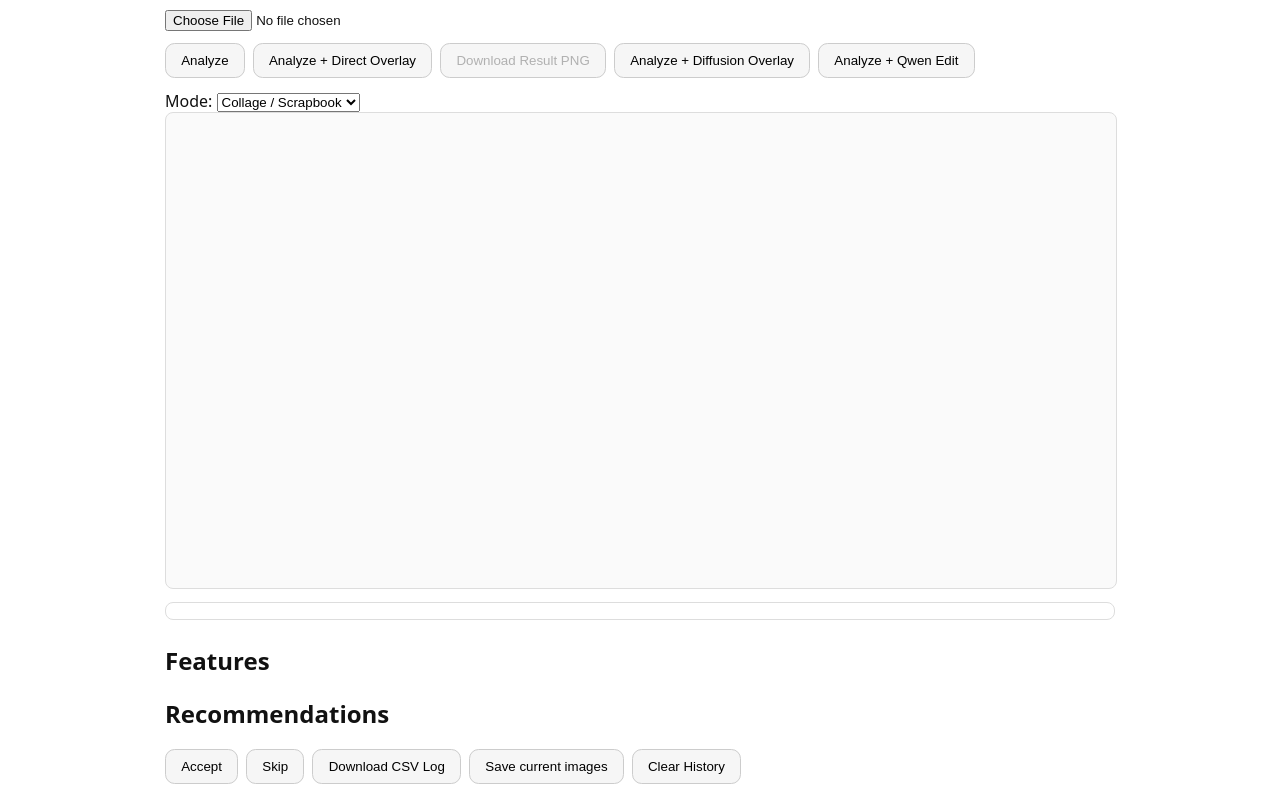
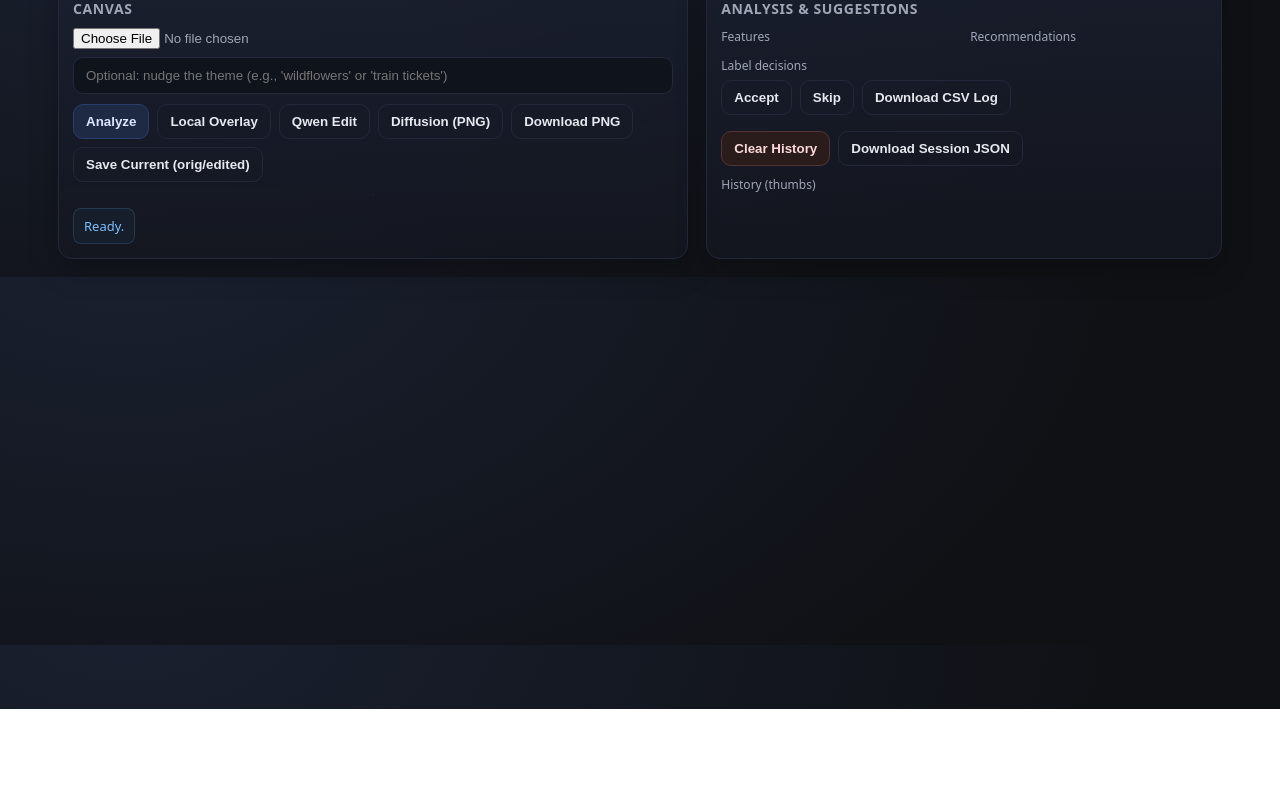
Before and after one commit to aubreycantrell/creative, a website: page index.html in a window 1280 px wide. Shown: the part 91-881 px from the top of the page. After the commit the page ends 800 px from the top, so only its background shows below. Drawn offline with Linux system fonts and the light colour scheme.

Commit message:
update html

```diff
--- a/index.html
+++ b/index.html
@@ -1,69 +1,211 @@
-<!DOCTYPE html>
+<!doctype html>
 <html lang="en">
 <head>
-  <meta charset="UTF-8" />
-  <title>Collage Recommender (Serverless)</title>
+  <meta charset="utf-8" />
+  <title>Serverless Collage Analyzer</title>
   <meta name="viewport" content="width=device-width, initial-scale=1" />
-  <link rel="icon" href="data:," />
-  <link rel="stylesheet" href="./assets/style.css" />
-  <script src="./assets/app.js" defer></script>
+  <style>
+    :root {
+      --bg: #0f1115;
+      --panel: #151823;
+      --text: #e6e8ef;
+      --muted: #a0a6b7;
+      --accent: #79c0ff;
+      --border: #23283a;
+    }
+    * { box-sizing: border-box; }
+    body {
+      margin: 0;
+      font-family: system-ui, -apple-system, Segoe UI, Roboto, Helvetica, Arial, "Apple Color Emoji", "Segoe UI Emoji";
+      background: radial-gradient(1000px 600px at 10% -10%, #1a2030, #0f1115);
+      color: var(--text);
+    }
+    header {
+      padding: 16px 20px;
+      border-bottom: 1px solid var(--border);
+      position: sticky;
+      top: 0;
+      background: rgba(15,17,21,0.85);
+      backdrop-filter: blur(6px);
+      z-index: 5;
+    }
+    header h1 {
+      margin: 0;
+      font-size: 18px;
+      letter-spacing: .3px;
+      font-weight: 600;
+    }
+    .container {
+      max-width: 1200px;
+      margin: 0 auto;
+      padding: 18px;
+      display: grid;
+      grid-template-columns: 1.1fr 0.9fr;
+      gap: 18px;
+    }
+    @media (max-width: 980px) {
+      .container { grid-template-columns: 1fr; }
+    }
+    .panel {
+      background: linear-gradient(180deg, rgba(26,31,47,0.8), rgba(20,23,33,0.7));
+      border: 1px solid var(--border);
+      border-radius: 14px;
+      padding: 14px;
+      box-shadow: 0 10px 30px rgba(0,0,0,0.25), inset 0 1px 0 rgba(255,255,255,0.04);
+    }
+    .panel h2 {
+      margin: 0 0 10px 0;
+      font-size: 14px;
+      color: var(--muted);
+      text-transform: uppercase;
+      letter-spacing: .6px;
+      font-weight: 700;
+    }
+    .controls { display: grid; gap: 10px; }
+    .row { display: flex; flex-wrap: wrap; gap: 8px; }
+    input[type="file"] { color: var(--muted); }
+    input[type="text"] {
+      width: 100%;
+      padding: 10px 12px;
+      border-radius: 10px;
+      border: 1px solid var(--border);
+      background: #0f131c;
+      color: var(--text);
+      outline: none;
+    }
+    button {
+      appearance: none;
+      border: 1px solid var(--border);
+      background: #161a27;
+      color: var(--text);
+      padding: 9px 12px;
+      border-radius: 10px;
+      cursor: pointer;
+      font-weight: 600;
+    }
+    button:hover { border-color: #2a3350; background: #1a1f30; }
+    button.primary { background: #1e2a44; border-color: #2a3e6c; color: #dce7ff; }
+    button.warn    { background: #2b1c1c; border-color: #523434; color: #ffd9d9; }
+    button.ghost   { background: transparent; }
+    .metrics { display: grid; grid-template-columns: 1fr 1fr; gap: 12px; }
+    .metrics ul { margin: 0; padding-left: 18px; }
+    .canvas-wrap figure { margin: 0; }
+    .canvas-wrap {
+      display: grid; gap: 10px;
+      justify-items: center;
+    }
+    canvas {
+      display: block;
+      max-width: 100%;
+      border-radius: 10px;
+      border: 1px solid var(--border);
+      background: #0b0e15;
+    }
+    figcaption#caption {
+      width: 100%;
+      max-width: min(100%, 1200px);
+      font-size: 13px;
+      color: var(--muted);
+      background: rgba(28,31,44,0.6);
+      border: 1px dashed var(--border);
+      padding: 10px 12px;
+      border-radius: 10px;
+      display: none; /* shown when caption text exists */
+    }
+    .status {
+      color: var(--accent);
+      font-size: 13px;
+      padding: 8px 10px;
+      border-radius: 8px;
+      background: rgba(31,57,80,0.2);
+      border: 1px solid rgba(90,160,220,0.2);
+    }
+    .history-grid {
+      display: grid;
+      grid-template-columns: repeat(auto-fill, minmax(120px, 1fr));
+      gap: 8px;
+    }
+    .history-grid img.thumb {
+      width: 100%; height: auto; display: block;
+      border-radius: 10px; border: 1px solid var(--border);
+      background: #0b0e15;
+    }
+    .kicker { color: var(--muted); font-size: 12px; }
+  </style>
 </head>
 <body>
+  <header>
+    <h1>Serverless Collage Analyzer</h1>
+  </header>
+
   <main class="container">
-    <h1>Collage Recommender</h1>
+    <!-- Left: Canvas + actions -->
+    <section class="panel">
+      <h2>Canvas</h2>
+      <div class="controls">
+        <div class="row">
+          <input id="fileInput" type="file" accept="image/*" />
+          <!-- optional hint field (safe if left empty) -->
+          <input id="themeHint" type="text" placeholder="Optional: nudge the theme (e.g., 'wildflowers' or 'train tickets')" />
+        </div>
 
-    <section class="uploader">
-      <input id="fileInput" type="file" accept="image/*" />
-      <div class="buttons">
-        <button id="analyzeBtn">Analyze</button>
-        <button id="directBtn" title="Places a synthetic collage patch">Analyze + Direct Overlay</button>
-        <button id="downloadPngBtn" disabled>Download Result PNG</button>
-        <!-- If you don't have a diffusion worker yet, hide this button in CSS or comment it out -->
-        <button id="diffuseBtn" class="btn btn-outline-primary">Analyze + Diffusion Overlay</button>
-        <button id="qwenBtn" class="btn btn-outline-secondary">Analyze + Qwen Edit</button>
+        <div class="row">
+          <button id="analyzeBtn" class="primary">Analyze</button>
+          <button id="directBtn">Local Overlay</button>
+          <button id="qwenBtn">Qwen Edit</button>
+          <button id="diffuseBtn">Diffusion (PNG)</button>
+          <button id="downloadPngBtn" class="ghost">Download PNG</button>
+          <button id="saveCurrentBtn" class="ghost">Save Current (orig/edited)</button>
+        </div>
       </div>
-      <label class="inline">
-        Mode:
-        <select id="modeSelect">
-          <option value="collage">Collage / Scrapbook</option>
-          <option value="drawing">Drawing / Illustration</option>
-          <option value="painting">Painting</option>
-          <option value="print">Photography / Print</option>
-          <option value="mixed">Mixed Media</option>
-        </select>
-      </label>
 
-      <div class="preview">
-        <canvas id="canvas" class="canvas"></canvas>
+      <div class="canvas-wrap" style="margin-top:12px;">
+        <figure>
+          <canvas id="canvas" width="0" height="0"></canvas>
+          <figcaption id="caption"></figcaption>
+        </figure>
       </div>
-      <figcaption id="caption" class="caption" style="
-  margin-top:.5rem; font:14px/1.4 system-ui,sans-serif; color:#333;
-  background:#fff; border:1px solid #ddd; border-radius:8px; padding:.5rem .75rem;
-"></figcaption>
 
-    </section>
-
-    <section class="results">
-      <h2>Features</h2>
-      <ul id="features"></ul>
-
-      <h2>Recommendations</h2>
-      <ol id="recs"></ol>
-
-      <div class="decision">
-        <button id="acceptBtn">Accept</button>
-        <button id="skipBtn">Skip</button>
-        <button id="downloadCsvBtn">Download CSV Log</button>
-        <button id="saveCurrentBtn">Save current images</button>
-        <button id="clearHistoryBtn">Clear History</button>
-        <span id="status"></span>
+      <div style="margin-top:12px;" class="row">
+        <span class="status" id="status">Ready.</span>
       </div>
     </section>
 
-    <section class="history">
-      <h2>History (this device)</h2>
-      <div id="historyGrid" class="grid"></div>
-    </section>
+    <!-- Right: Analysis, recs, history, logs -->
+    <aside class="panel">
+      <h2>Analysis & Suggestions</h2>
+      <div class="metrics">
+        <div>
+          <div class="kicker">Features</div>
+          <ul id="features"></ul>
+        </div>
+        <div>
+          <div class="kicker">Recommendations</div>
+          <ul id="recs"></ul>
+        </div>
+      </div>
+
+      <div style="margin-top:12px;">
+        <div class="kicker" style="margin-bottom:6px;">Label decisions</div>
+        <div class="row">
+          <button id="acceptBtn">Accept</button>
+          <button id="skipBtn">Skip</button>
+          <button id="downloadCsvBtn" class="ghost">Download CSV Log</button>
+        </div>
+      </div>
+
+      <div style="margin-top:16px;">
+        <div class="row">
+          <button id="clearHistoryBtn" class="warn">Clear History</button>
+          <button id="downloadSessionBtn" class="ghost">Download Session JSON</button>
+        </div>
+        <div class="kicker" style="margin:10px 0 6px;">History (thumbs)</div>
+        <div id="historyGrid" class="history-grid"></div>
+      </div>
+    </aside>
   </main>
+
+  <!-- Your compiled/served JS -->
+  <script src="app.js"></script>
 </body>
 </html>
```
